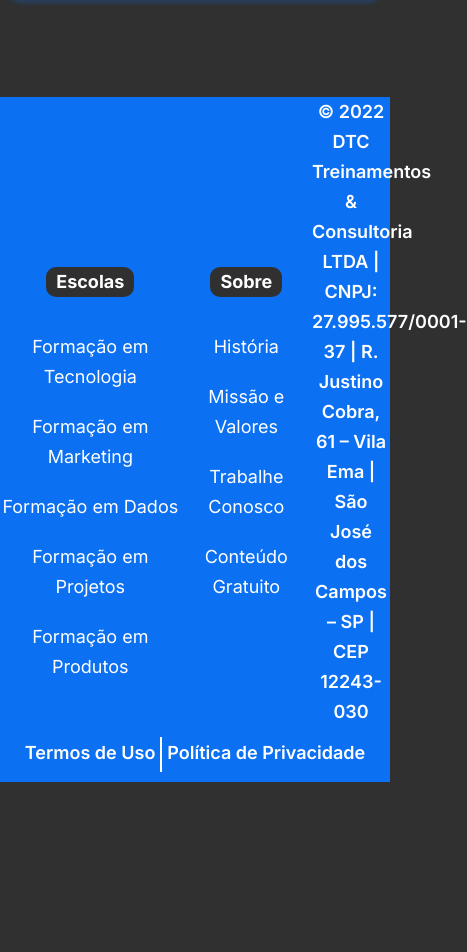
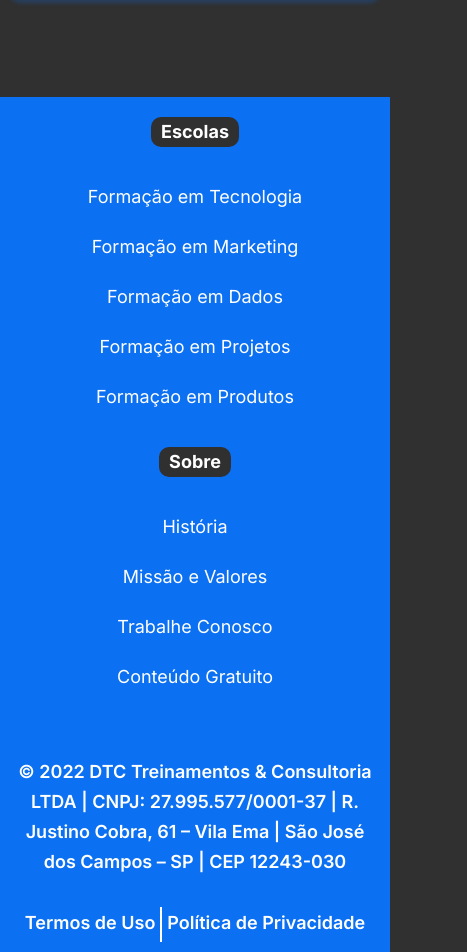
Before and after one commit to lubias/bootcamp-dnc, a plain HTML site: page index.html in a window 390 px wide. Shown: the part 1504-2456 px from the top of the page, 467 px wide, since content can reach past the window. Before the commit the page ends 2286 px from the top, so only its background shows below. Drawn offline with Linux system fonts and the light colour scheme.

Commit message:
Adicionando media query no footer

```diff
--- a/css/style.css
+++ b/css/style.css
@@ -290,4 +290,13 @@ footer .linha_2 a:hover{
     .checkbox_items label{
         font-size: 16px;
     }
+
+    footer .linha_1{
+        flex-direction: column;
+    }
+
+    footer .endereco{
+        width: 95%;
+        margin-bottom: 20px;
+    }
 }
```
